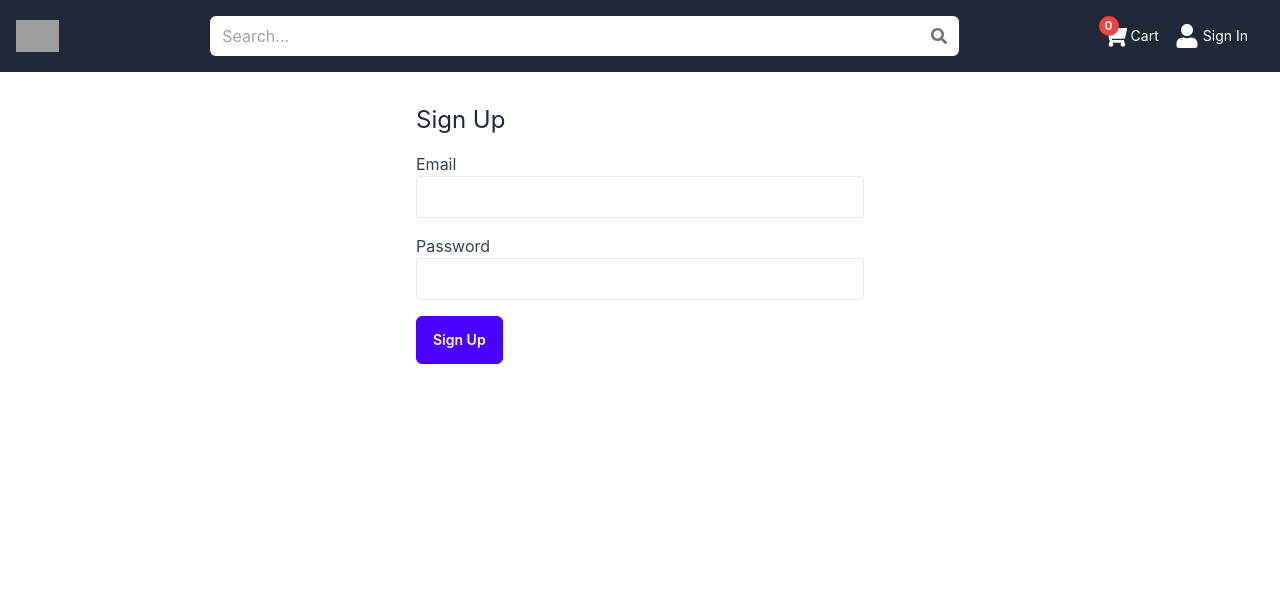
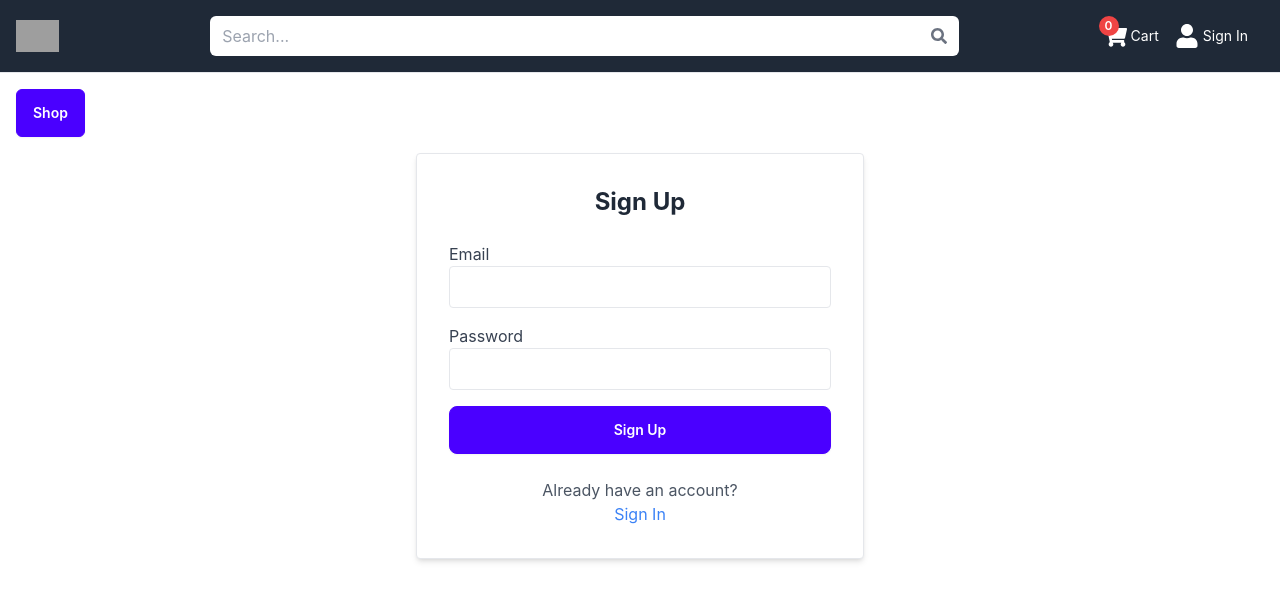
Before and after one commit to tranhiduong/grocery_store, a React (Create React App) app: page /signup in a window 1280 px wide. Shown: the top 600 px of the page. Built offline with nearby package versions, Linux system fonts and the light colour scheme; no server answers; grey boxes are pictures that could not be loaded.

Commit message:
Update 07/08

```diff
--- a/src/App.js
+++ b/src/App.js
@@ -23,7 +23,6 @@ function App() {
         <AuthProvider>
           <BrowserRouter>
             <Navbar />
-            <div className="pages mt-6">
               <Routes>
                 <Route path="/" element={<Shop />} />
                 <Route path="/shop" element={<Shop />} />
@@ -34,7 +33,6 @@ function App() {
                 <Route path="/account" element={<Account />} />
                 <Route path="/order/:orderId" element={<OrderDetail />} />
               </Routes>
-            </div>
           </BrowserRouter>
         </AuthProvider>
       </CartProvider>
--- a/src/components/Navbar.js
+++ b/src/components/Navbar.js
@@ -1,20 +1,68 @@
-import React, { useState } from 'react';
+import React, { useState, useEffect } from 'react';
 import { Link, useNavigate } from 'react-router-dom';
-import { FaUser, FaShoppingCart, FaSearch, FaSignOutAlt } from 'react-icons/fa';
+import { FaUser, FaShoppingCart, FaSearch, FaSignOutAlt, FaCaretDown, FaCaretRight } from 'react-icons/fa';
 import { useCart } from '../contexts/CartContext';
 import { useAuth } from '../contexts/AuthContext';
 import Cart from '../components/Cart';
 
 const Navbar = () => {
   const [isCartOpen, setIsCartOpen] = useState(false);
+  const [isCategoryOpen, setIsCategoryOpen] = useState(false);
+  const [categories, setCategories] = useState([]);
+  const [subCategories, setSubCategories] = useState([]);
+  const [selectedCategory, setSelectedCategory] = useState(null);
   const { cart } = useCart();
   const { currentUser, signOut } = useAuth();
   const cartItemCount = cart.reduce((count, item) => count + item.quantity, 0);
   const navigate = useNavigate();
 
+  useEffect(() => {
+    // Fetch categories and subcategories
+    const fetchCategories = async () => {
+      try {
+        const response = await fetch('https://sugartran.000webhostapp.com/api/CategoriesResponse.json');
+        const data = await response.json();
+        setCategories(data.data);
+        setSelectedCategory(data.data[0]); // Set default selected category
+      } catch (error) {
+        console.error('Error fetching categories:', error);
+      }
+    };
+
+    const fetchSubCategories = async () => {
+      try {
+        const response = await fetch('https://sugartran.000webhostapp.com/api/SubCategoriesResponse.json');
+        const data = await response.json();
+        setSubCategories(data.data);
+      } catch (error) {
+        console.error('Error fetching subcategories:', error);
+      }
+    };
+
+    fetchCategories();
+    fetchSubCategories();
+  }, []);
+
   const handleSignOut = () => {
     signOut();
     navigate('/signin');
+  };
+
+  const getSubCategoriesForSelectedCategory = () => {
+    if (!selectedCategory) return [];
+    return subCategories.filter(subCategory => subCategory.idCategory === selectedCategory.idCategory);
+  };
+
+  const handleCategoryClick = (category) => {
+    setSelectedCategory(category);
+  };
+
+  const handleSubCategoryClick = (subcategory) => {
+    navigate(`/shop?subcategoryId=${subcategory.idSubCategory}`);
+  };
+
+  const handleAllClick = () => {
+    navigate('/shop');
   };
 
   return (
@@ -24,7 +72,7 @@ const Navbar = () => {
           <div className="flex items-center">
             <img src="/logo.png" alt="Logo" className="h-8 mr-2" />
           </div>
-          <div className="flex items-center justify-center w-3/5">
+          <div className="flex items-center w-full md:w-3/5">
             <div className="relative w-full">
               <input
                 type="text"
@@ -67,6 +115,22 @@ const Navbar = () => {
           </div>
         </div>
       </nav>
+
+      <div className="relative bg-white border-t border-gray-200">
+        <div className="mx-auto min-w-[375px] max-w-[1600px] flex items-start p-4 h-20">
+          <div className="relative">
+            <Link to="/shop">
+              <button
+                className="btn btn-primary text-white px-4 py-2 rounded-md"
+              >
+                Shop
+              </button>
+            </Link>
+
+          </div>
+        </div>
+      </div>
+
       {isCartOpen && <Cart isOpen={isCartOpen} onClose={() => setIsCartOpen(false)} />}
     </>
   );
--- a/src/pages/Account.js
+++ b/src/pages/Account.js
@@ -2,7 +2,7 @@ import React, { useState } from 'react';
 import AccountInformation from '../components/AccountInformation';
 import OrderList from '../components/OrderList';
 
-const Account = ({ selectTab }) => {
+const Account = () => {
   const [selectedTab, setSelectedTab] = useState('accountInfo');
 
   return (
--- a/src/pages/SignIn.js
+++ b/src/pages/SignIn.js
@@ -24,9 +24,6 @@ const SignIn = () => {
 
   return (
     <div className="relative items-center justify-center mx-auto min-w-[375px] max-w-[1600px] h-[calc(100vh-72px-1.5rem)]">
-      <Link to="/shop" className="absolute top-4 left-4 btn btn-neutral">
-        Go back to shop
-      </Link>
       <div className="mx-auto w-full max-w-md p-8 space-y-6 bg-white border rounded shadow-md">
         <h2 className="text-2xl font-bold text-center">Sign In</h2>
         <form onSubmit={handleSubmit} className="space-y-4">
--- a/src/pages/SignUp.js
+++ b/src/pages/SignUp.js
@@ -1,29 +1,40 @@
-// src/pages/SignUp.js
-
 import React, { useState } from 'react';
+import { useNavigate, Link } from 'react-router-dom';
 import { useAuth } from '../contexts/AuthContext';
 
 const SignUp = () => {
   const { signIn } = useAuth();
-  const [email, setEmail] = useState('');
-  const [password, setPassword] = useState('');
+  const [formData, setFormData] = useState({ email: '', password: '' });
+  const navigate = useNavigate();
 
-  const handleSubmit = (e) => {
+  const handleChange = (e) => {
+    const { name, value } = e.target;
+    setFormData((prev) => ({ ...prev, [name]: value }));
+  };
+
+  const handleSubmit = async (e) => {
     e.preventDefault();
+    try {
       // Replace with actual sign-up logic, e.g., creating a new user
-    signIn(email, password);
+      await signIn(formData.email, formData.password);
+      navigate('/');
+    } catch (error) {
+      console.error('Failed to sign up', error);
+    }
   };
 
   return (
-    <div className="max-w-md mx-auto mt-8">
-      <h2 className="text-2xl mb-4">Sign Up</h2>
+    <div className="relative items-center justify-center mx-auto min-w-[375px] max-w-[1600px] h-[calc(100vh-72px-1.5rem)]">
+      <div className="mx-auto w-full max-w-md p-8 space-y-6 bg-white border rounded shadow-md">
+        <h2 className="text-2xl font-bold text-center">Sign Up</h2>
         <form onSubmit={handleSubmit} className="space-y-4">
           <div>
             <label className="block text-gray-700">Email</label>
             <input
               type="email"
-            value={email}
-            onChange={(e) => setEmail(e.target.value)}
+              name="email"
+              value={formData.email}
+              onChange={handleChange}
               required
               className="w-full p-2 border rounded"
             />
@@ -32,16 +43,20 @@ const SignUp = () => {
             <label className="block text-gray-700">Password</label>
             <input
               type="password"
-            value={password}
-            onChange={(e) => setPassword(e.target.value)}
+              name="password"
+              value={formData.password}
+              onChange={handleChange}
               required
               className="w-full p-2 border rounded"
             />
           </div>
-        <button type="submit" className="btn btn-primary px-4 py-2 rounded-md text-white">
-          Sign Up
-        </button>
+          <button type="submit" className="btn btn-primary text-white w-full">Sign Up</button>
         </form>
+        <div className="text-center mt-4">
+          <p className="text-gray-600">Already have an account?</p>
+          <Link to="/signin" className="text-blue-500 hover:underline">Sign In</Link>
+        </div>
+      </div>
     </div>
   );
 };
```
Lines whose indentation alone changed are shown as unchanged.
